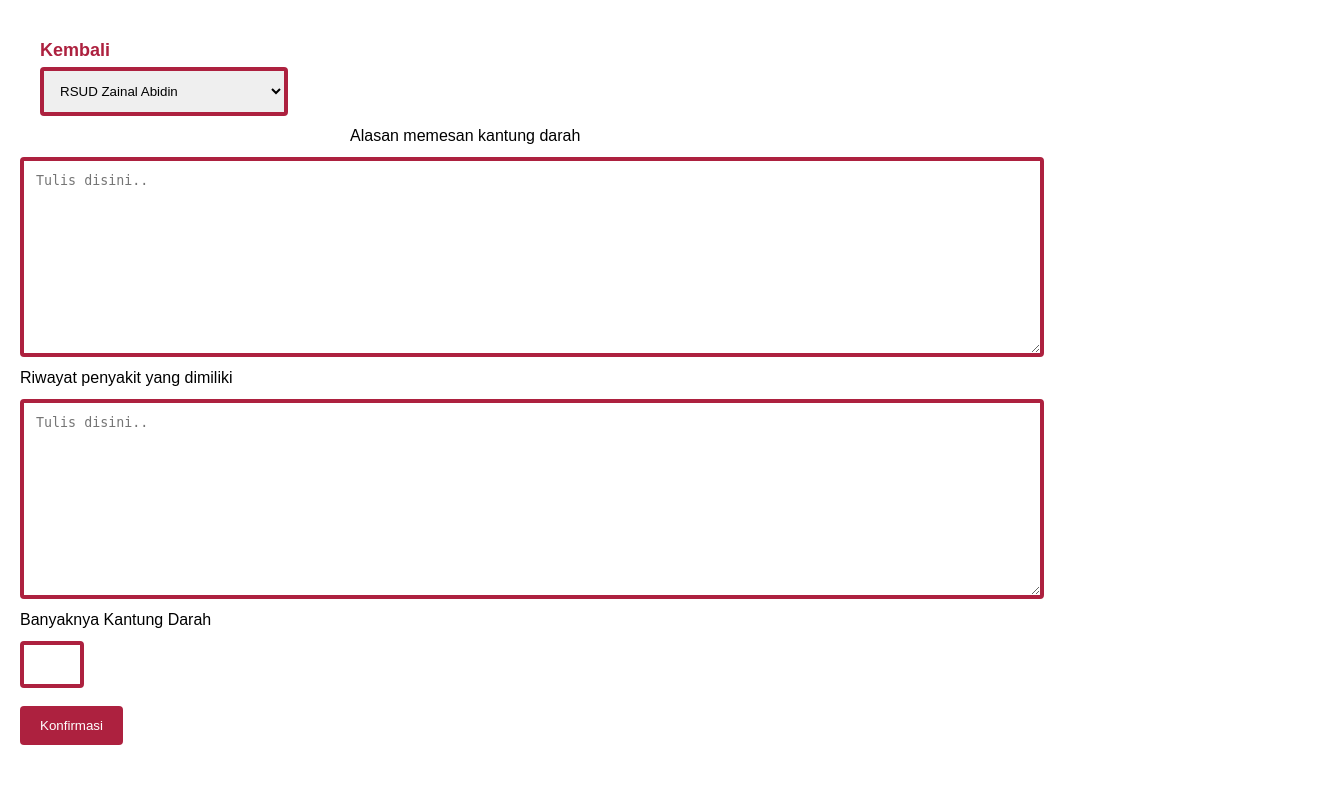
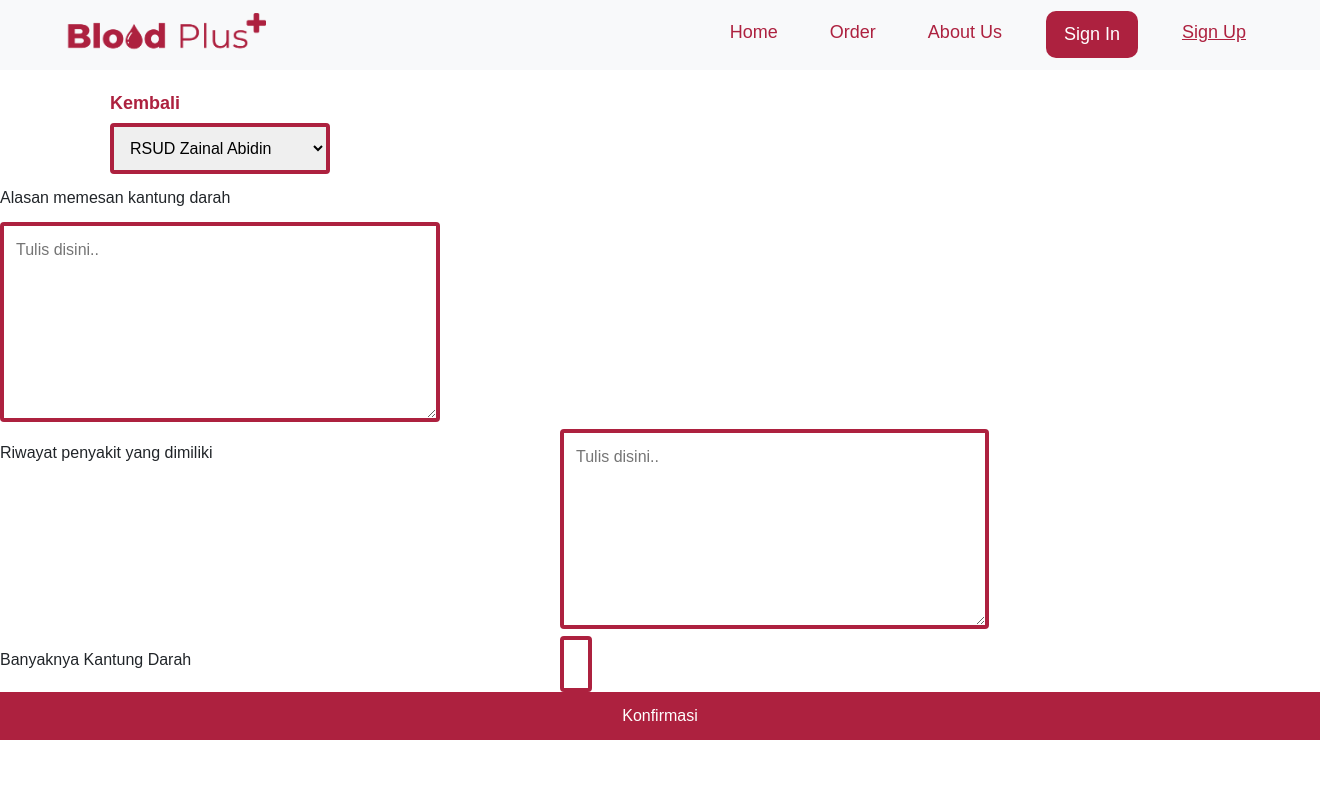
Before and after one commit to rahmat29ferdi/Sistem-Pendataan-Donor-Darah, a PHP site: page /kuisoner.html in a window 1320 px wide; the page is wider, and only the part inside the window is pictured. Run offline with PHP 8.4, Linux system fonts and the light colour scheme; some libraries are stand-ins or nearby versions.

Commit message:
udah dilink tinggal rapiin yg css kuisioner

```diff
--- a/css/beranda.css
+++ b/css/beranda.css
@@ -6,6 +6,7 @@
 
 body {
     overflow-x: hidden;
+    font-family: 'Poppins', sans-serif;
 }
 
 /* navbar */
@@ -243,7 +244,7 @@
 section.saran textarea::placeholder {
     font-style: italic;
     font-weight: 400;
-    font-size: 28px;
+    font-size: 18px;
     line-height: 33px;
     color: #AD213F;
     padding-top: 22px;
--- a/css/kuisoner.css
+++ b/css/kuisoner.css
@@ -1,8 +1,41 @@
+* {
+  margin: 0;
+  padding: 0;
+  box-sizing: border-box;
+}
 
 body {
-  margin: 20px;
+  overflow-x: hidden;
   font-family: 'Poppins', sans-serif;
- }
+}
+
+/* navbar */
+nav img {
+  width: 200px;
+  margin-left: 54px;
+}
+
+nav .navbar-nav {
+  margin-left: auto;
+  margin-right: 54px;
+}
+nav .navbar-nav a {
+  color: #AD213F !important;
+  font-weight: 500;
+  font-size: 18px;
+  margin-left: 36px;
+}
+
+nav .navbar-nav a.signin {
+  color: white !important;
+  background-color: #AD213F;
+  padding: 10px 18px !important;
+  border-radius: 10px;
+}
+
+nav .navbar-nav a.signup {
+  text-decoration: underline;
+}
 
 /* Style inputs, select elements and textareas */
 input[type=text], select, textarea{
@@ -12,6 +45,7 @@
   border-radius: 4px;
   box-sizing: border-box;
   resize: vertical;
+  font-family: 'Poppins', sans-serif;
 }
 
 
@@ -61,9 +95,9 @@
 }
 
 /* Responsive layout - when the screen is less than 600px wide, make the two columns stack on top of each other instead of next to each other */
-@media screen and (max-width: 600px) {
+@media screen and (max-width: 800px) {
   .col-25, .col-75, input[type=submit] {
-    width: 100%;
+    width: 60%;
     margin-top: 0;
   }
 }
--- a/css/login.css
+++ b/css/login.css
@@ -187,8 +187,7 @@
      }
    }
 
-
-   @media screen and (min-width: 960px) {
+   /* @media screen and (min-width: 960px) { */
      .container {
        width: 900px;
        height: 550px;
--- a/kuisoner.html
+++ b/kuisoner.html
@@ -1,7 +1,38 @@
+<!DOCTYPE html>
+<html lang="en">
+<head>
+    <meta charset="UTF-8">
+    <meta http-equiv="X-UA-Compatible" content="IE=edge">
+    <meta name="viewport" content="width=device-width, initial-scale=1.0">
+    <title>Document</title>
+    <!-- Bootstraps CSS -->
+    <link href="https://cdn.jsdelivr.net/npm/bootstrap@5.1.3/dist/css/bootstrap.min.css" rel="stylesheet"
+     integrity="sha384-1BmE4kWBq78iYhFldvKuhfTAU6auU8tT94WrHftjDbrCEXSU1oBoqyl2QvZ6jIW3" crossorigin="anonymous">
+
+     <!-- Custom CSS -->
+     <link rel="stylesheet" href="css/kuisoner.css">
+</head>
+<body>
+    <nav class="navbar navbar-expand-lg navbar-light bg-light">
+        <div class="container-fluid">
+          <a class="navbar-brand" href="Beranda.html"><img src="img/logo.png" alt="logo"></a>
+          <button class="navbar-toggler" type="button" data-bs-toggle="collapse" data-bs-target="#navbarNavAltMarkup" aria-controls="navbarNavAltMarkup" aria-expanded="false" aria-label="Toggle navigation">
+            <span class="navbar-toggler-icon"></span>
+          </button>
+          <div class="collapse navbar-collapse" id="navbarNavAltMarkup">
+            <div class="navbar-nav">
+              <a class="nav-link" aria-current="page" href="Beranda.html">Home</a>
+              <a class="nav-link" href="kuisoner.html">Order</a>
+              <a class="nav-link" href="#">About Us</a>
+              <a class="nav-link signin" href="login.html">Sign In</a>
+              <a class="nav-link signup" href="register.html">Sign Up</a>
+            </div>
+          </div>
+        </div>
+    </nav>
     <div class="container">
-  <link rel="stylesheet" href="css/kuisoner.css">
       <form action="action_page.php">
-    <a href="home.html" class="previous" style="color: #AD213F; font-size: 18px; text-decoration: none; font-weight: bold;"> Kembali</a>
+        <a href="Beranda.html" class="previous" style="color: #AD213F; font-size: 18px; text-decoration: none; font-weight: bold;"> Kembali</a>
         <br>
         <div class="row">
             </div>
@@ -45,3 +76,7 @@
         </div>
       </form>
     </div>
+
+    <script src="https://cdn.jsdelivr.net/npm/@popperjs/core@2.10.2/dist/umd/popper.min.js" integrity="sha384-7+zCNj/IqJ95wo16oMtfsKbZ9ccEh31eOz1HGyDuCQ6wgnyJNSYdrPa03rtR1zdB" crossorigin="anonymous"></script>
+    <script src="https://cdn.jsdelivr.net/npm/bootstrap@5.1.3/dist/js/bootstrap.min.js" integrity="sha384-QJHtvGhmr9XOIpI6YVutG+2QOK9T+ZnN4kzFN1RtK3zEFEIsxhlmWl5/YESvpZ13" crossorigin="anonymous"></script>
+</body>
--- a/register.html
+++ b/register.html
@@ -13,8 +13,7 @@
     <input type="password" placeholder="Konfirmasi Password" name="psw-repeat" id="psw-repeat" required>
     <hr>
 
-    <button type="submit" class="registerbtn">Register
-      <a href="index.html"></a>
+    <button type="submit" class="registerbtn">Register <a href="Beranda.html"></a>
     </button>
   </div>
 
```
Also changed, not shown: Beranda.html (+6 -5 lines), Tampilanrs.html (+36 -3 lines), css/Tampilanrs.css (+42 -1 lines). Lines whose indentation alone changed are shown as unchanged.
